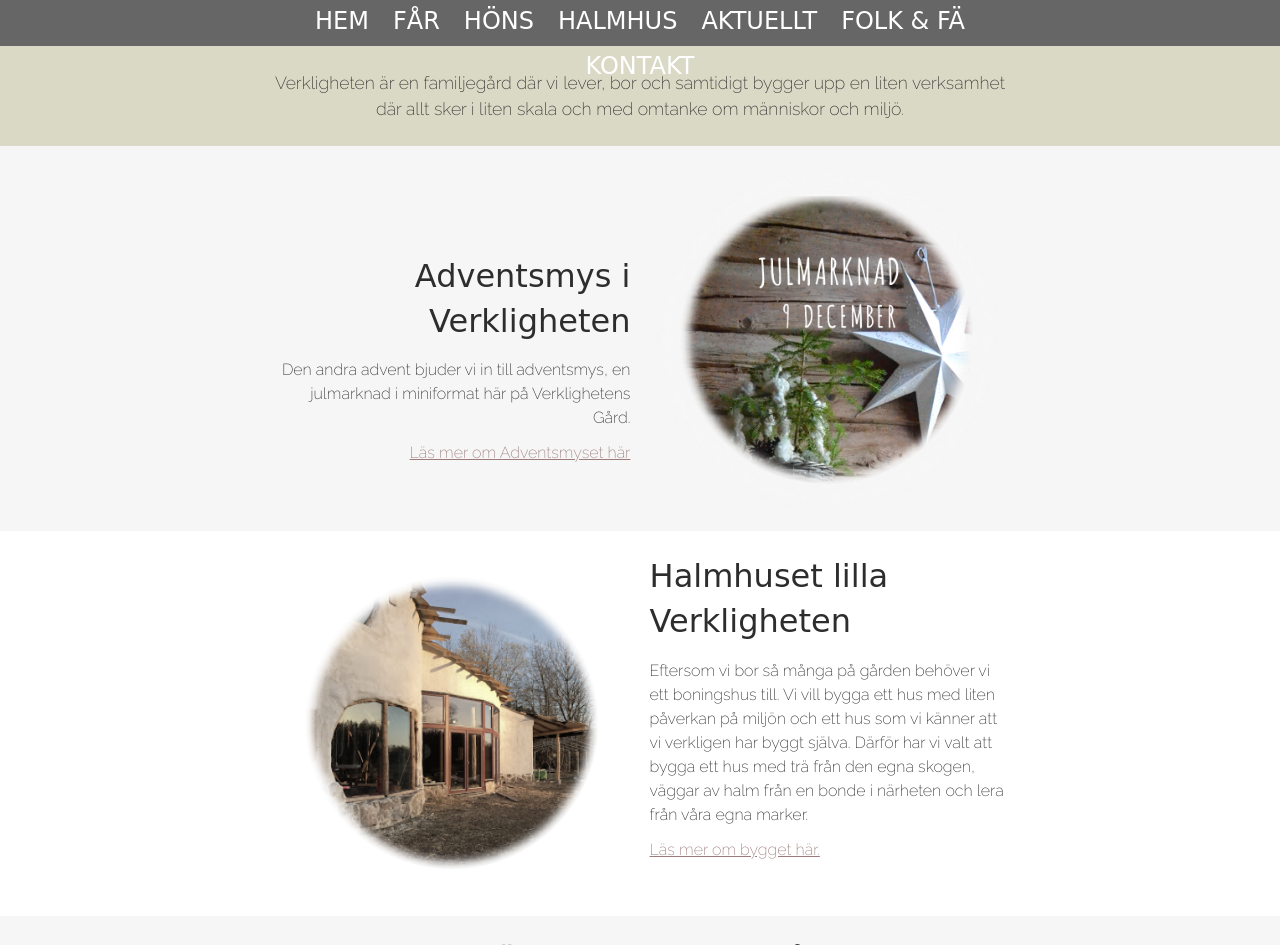
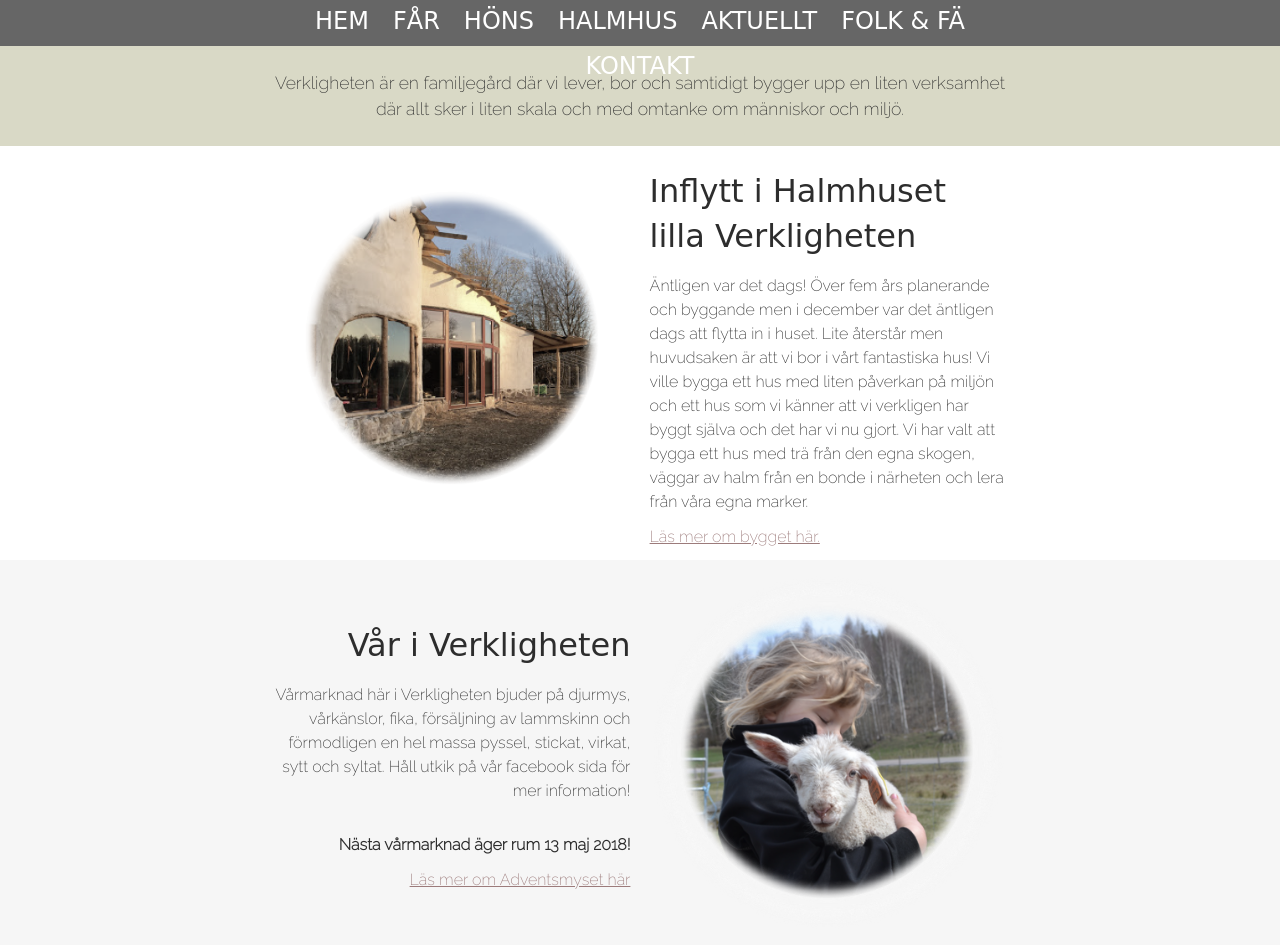
Before and after one commit to lejossan/verkligheten, a PHP site: page / in a window 1280 px wide. Shown: the part 551-1496 px from the top of the page. Run offline with PHP 8.4, Linux system fonts and the light colour scheme; some libraries are stand-ins or nearby versions; some web fonts are replaced.

Commit message:
la till texts/ och uppdaterade text ang halmhus

```diff
--- a/halmhus.php
+++ b/halmhus.php
@@ -19,7 +19,7 @@
   <div class="section container">
     <div class="col--6 ">
       <h2>HALMHUSET FRÅN VERKLIGHETEN</h2>
-      <p>Vi ville bygga ett hus, på riktigt och från grunden. Det skulle vara ett hus som är miljövänligare och med mindre kemikalier, både i byggskedet och när vi bor i det. Vi ville också ha ett hus som smälte in i naturen där det befinner sig, och ett hus som inte är som alla andra. Här har vi försökt att förklara lite hur vi har gjort och vad vi har lärt oss hittills. Eftersom vi inte är färdiga än kommer vi fylla på allt eftersom. Vår plan är att flytta in till julen 2018, vi får väl se hur det går med den saken.</p>
+      <p>Vi ville bygga ett hus, på riktigt och från grunden. Det skulle vara ett hus som är miljövänligare och med mindre kemikalier, både i byggskedet och när vi bor i det. Vi ville också ha ett hus som smälte in i naturen där det befinner sig, och ett hus som inte är som alla andra. Här har vi försökt att förklara lite hur vi har gjort och vad vi har lärt oss hittills.</p>
     </div>
   </div>
 
--- a/index.php
+++ b/index.php
@@ -6,46 +6,37 @@
   </div>
   <?php include('menu.php'); ?>
 
-  <div class="payoff"><p class="container">Verkligheten är en familjegård där vi lever, bor och samtidigt bygger upp en liten verksamhet där allt sker i liten skala och med omtanke om människor och miljö.</p></div>
+  <?php include('texts/payoff.php'); ?>
+
+    <div class="section white">
+    <div class="container">
+      <div class="col--6">
+        <img class="lamm" src="../img/halmhus-round.png" alt="lamm" />
+      </div>
+      <div class="col--6 left-align">
+        <?php include('texts/halmhus_teaser.php'); ?>
+      </div>
+    </div>
+  </div>
 
   <div class="section">
     <div class="container center-align">
       <div class="col--6 right-align">
-        <!--<h2>Får i verkligheten</h2>
-        <p>Vi har 10 tackor, här finns tex Bittää, Laila (Bagge), Bond, Bäärta och Tina. De ger oss lamm på våren och hjälper sedan till att hålla ängar, hagar och marker öppna. På hösten säljer vi det lammkött och skinn som blir över.</p>
-        <a class="readmore" href="far.php">Läs mer om våra får och lamm här</a>-->
-<p></p>
-        <h2>Adventsmys i Verkligheten</h2>
-        <p>Den andra advent bjuder vi in till adventsmys, en julmarknad i miniformat här på Verklighetens Gård. </p>
-        <a class="readmore" href="aktuellt.php">Läs mer om Adventsmyset här</a>
 
+        <?php //include('texts/far_teaser.php'); ?>
+        <?php //include('texts/julmarknad_teaser.php'); ?>
+        <?php include('texts/varmarknad_teaser.php'); ?>
 
-      <!--<h2>Vår i Verkligheten</h2>
-      <p>Vårmarknad här i Verkligheten bjuder på djurmys, vårkänslor, fika, försäljning av lammskinn och förmodligen en hel massa pyssel, stickat, virkat, sytt och syltat. Håll utkik på vår facebook sida för mer information!</p>
-
-      <p class="strong">Nästa vårmarknad äger rum 13 maj 2018!</p>
-      <a class="readmore" href="aktuellt.php">Läs mer om våra marknader här</a>-->
       </div>
       <div class="col--6">
-        <img class="lamm" src="../img/jul-round.png" alt="julmarknad" />
-        <!--<img class="lamm" src="../img/lamm-round.png" alt="lamm" />-->
+        <!--<img class="lamm" src="../img/jul-round.png" alt="julmarknad" />-->
+        <img class="lamm" src="../img/lamm-round.png" alt="lamm" />
         <!--<img class="lamm" src="../img/var-round.png" alt="lamm" />-->
       </div>
     </div>
   </div>
 
-  <div class="section white">
-    <div class="container">
-      <div class="col--6">
-        <img class="lamm" src="../img/halmhus-round.png" alt="lamm" />
-      </div>
-      <div class="col--6 left-align">
-        <h2>Halmhuset lilla Verkligheten</h2>
-        <p>Eftersom vi bor så många på gården behöver vi ett boningshus till. Vi vill bygga ett hus med liten påverkan på miljön och ett hus som vi känner att vi verkligen har byggt själva. Därför har vi valt att bygga ett hus med trä från den egna skogen, väggar av halm från en bonde i närheten och lera från våra egna marker. </p>
-        <a class="readmore" href="halmhus.php">Läs mer om bygget här.</a>
-      </div>
-    </div>
-  </div>
+
 
   <div class="imagewrapper">
     <div class="header-image--medium image-view"></div>
--- /dev/null
+++ b/texts/halmhus_teaser.php
@@ -0,0 +1,8 @@
+<?php
+
+echo '<h2>Inflytt i Halmhuset lilla Verkligheten</h2>';
+
+echo '<p>Äntligen var det dags! Över fem års planerande och byggande men i december var det äntligen dags att flytta in i huset. Lite återstår men huvudsaken är att vi bor i vårt fantastiska hus! Vi ville bygga ett hus med liten påverkan på miljön och ett hus som vi känner att vi verkligen har byggt själva och det har vi nu gjort. Vi har valt att bygga ett hus med trä från den egna skogen, väggar av halm från en bonde i närheten och lera från våra egna marker. </p>
+  <a class="readmore" href="halmhus.php">Läs mer om bygget här.</a>';
+
+?>
--- /dev/null
+++ b/texts/payoff.php
@@ -0,0 +1,4 @@
+<?php
+
+echo '<div class="payoff"><p class="container">Verkligheten är en familjegård där vi lever, bor och samtidigt bygger upp en liten verksamhet där allt sker i liten skala och med omtanke om människor och miljö.</p></div>';
+?>
--- /dev/null
+++ b/texts/varmarknad_teaser.php
@@ -0,0 +1,11 @@
+<?php
+
+echo '<h2>Vår i Verkligheten</h2>';
+
+echo '<p>Vårmarknad här i Verkligheten bjuder på djurmys, vårkänslor, fika, försäljning av lammskinn och förmodligen en hel massa pyssel, stickat, virkat, sytt och syltat. Håll utkik på vår facebook sida för mer information!</p>';
+
+echo '<p class="strong">Nästa vårmarknad äger rum 13 maj 2018!</p>';
+
+echo '<a class="readmore" href="aktuellt.php">Läs mer om Adventsmyset här</a>';
+
+?>
```
Also changed, not shown: texts/far_teaser.php (added, +9 -0 lines), texts/julmarknad_teaser.php (added, +11 -0 lines).
